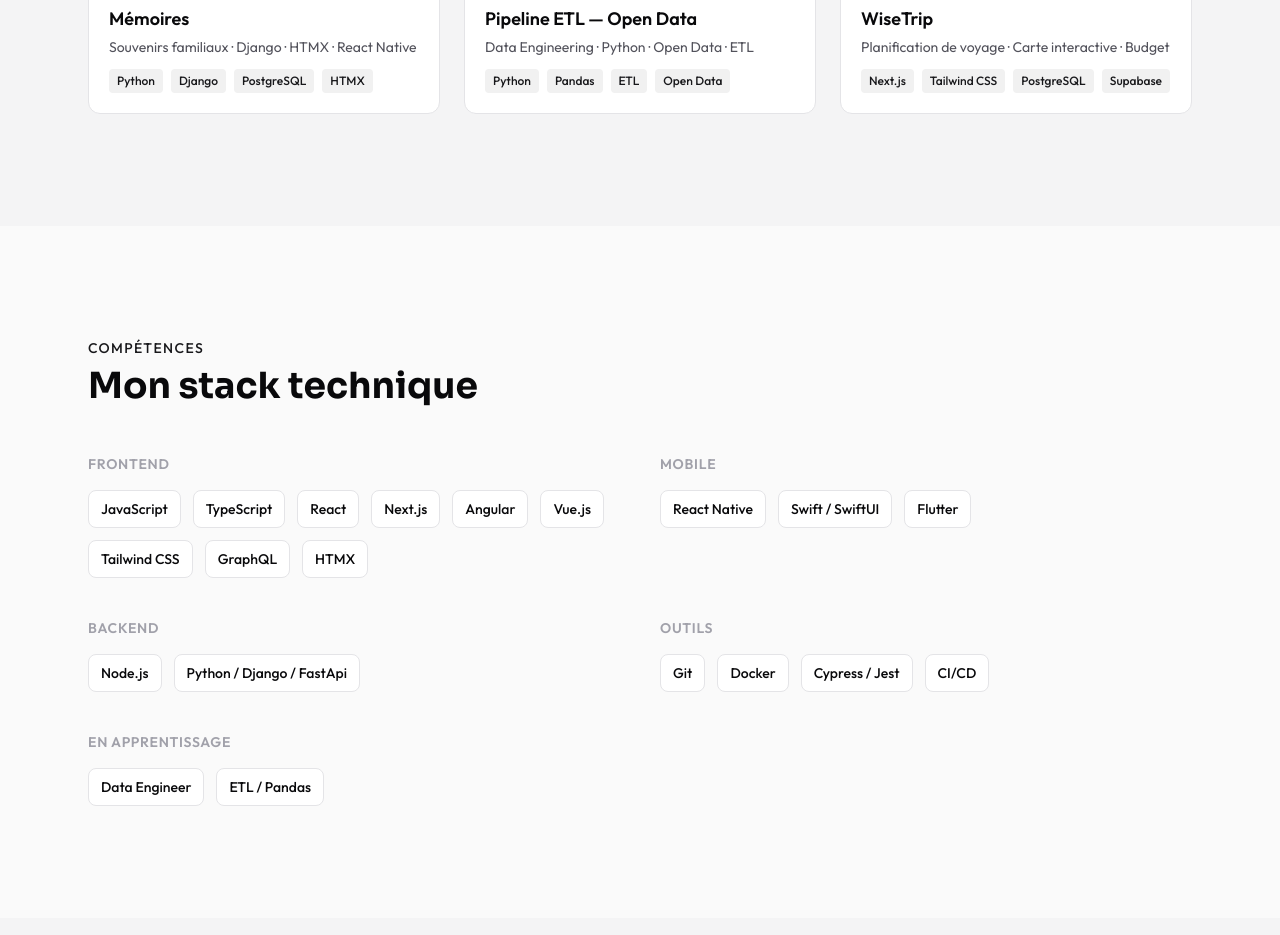
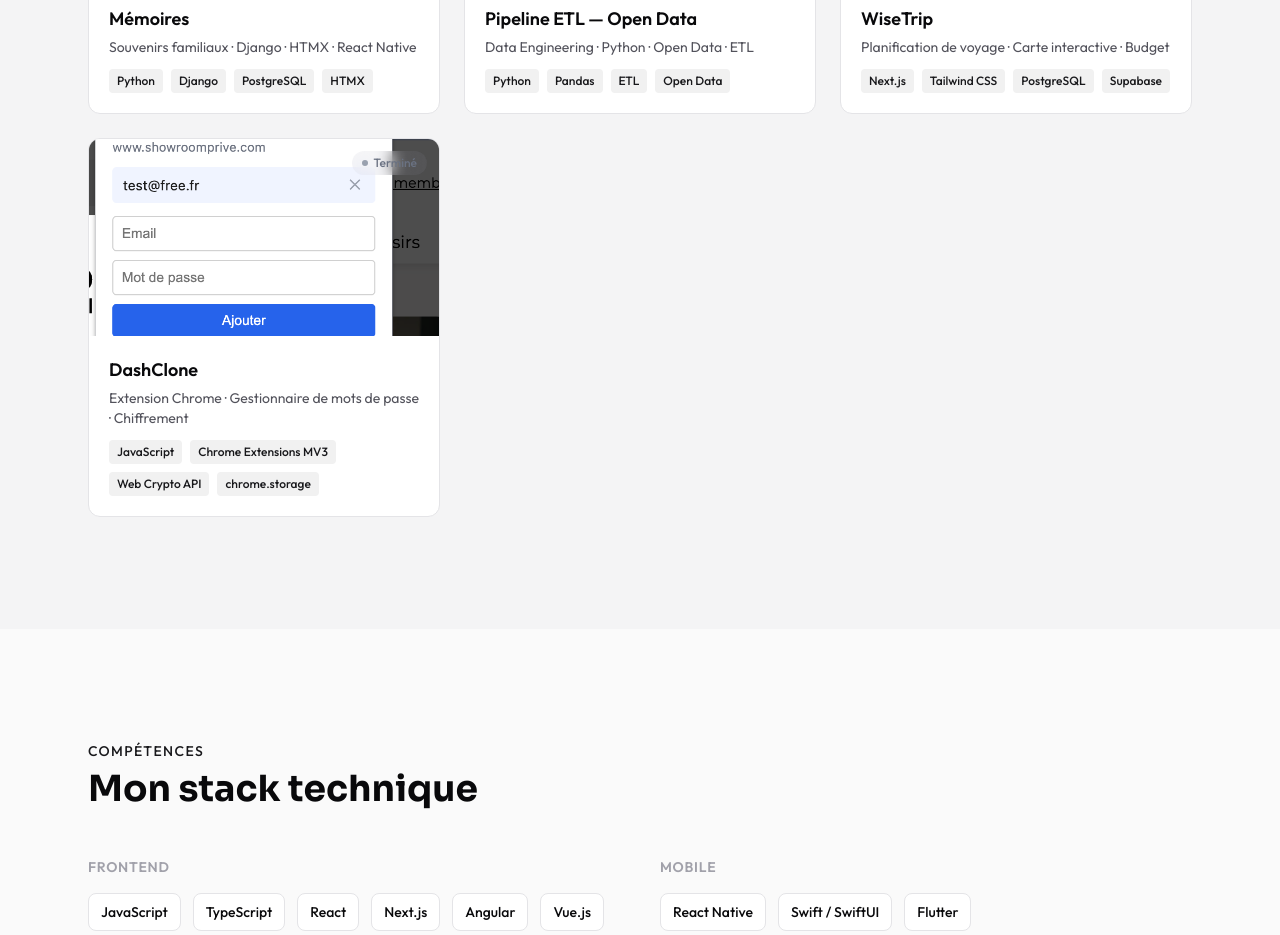
Before and after one commit to mitnick78/chris-portfolio, a Next.js app: page / in a window 1280 px wide. Shown: the part 2160-3095 px from the top of the page. Built offline with nearby package versions, Linux system fonts and the light colour scheme.

Commit message:
Refactor code structure for improved readability and maintainability

```diff
--- a/src/infrastructure/adapters/static-adapter.ts
+++ b/src/infrastructure/adapters/static-adapter.ts
@@ -185,6 +185,37 @@ const PROJECTS: Project[] = [
     status: "production",
     type: "personal",
     demoUrl: "https://wise-tripfr.vercel.app",
+  },
+  {
+    id: "9",
+    slug: "dash-clone",
+    title: "DashClone",
+    description:
+      "Gestionnaire de mots de passe sous forme d'extension Chrome (Manifest V3), inspiré de Dashlane. DashClone détecte automatiquement les champs email et mot de passe sur les pages web, propose les identifiants enregistrés au clic et les remplit — y compris sur les sites React/Vue. Les mots de passe sont chiffrés au repos via la Web Crypto API et protégés par un mot de passe maître.",
+    tagline: "Extension Chrome · Gestionnaire de mots de passe · Chiffrement",
+    stack: [
+      "JavaScript",
+      "Chrome Extensions MV3",
+      "Web Crypto API",
+      "chrome.storage",
+    ],
+    coverImage: "/images/projects/dashclone.png",
+    screenshots: [],
+    highlights: [
+      "Détection automatique des champs email/mot de passe (heuristiques multiples)",
+      "Support des SPA React/Vue via MutationObserver",
+      "Menu de suggestion positionné au focus d'un champ",
+      "Remplissage compatible frameworks (setter natif + dispatch d'événements)",
+      "Chiffrement AES-GCM des mots de passe, dérivation de clé PBKDF2",
+      "Mot de passe maître jamais stocké, clé en mémoire uniquement",
+      "Architecture service worker / content script / popup par messages",
+    ],
+    featured: true,
+    category: "dev",
+    createdAt: "2026-06-29T00:00:00Z",
+    status: "completed",
+    type: "personal",
+    repoUrl: "https://github.com/mitnick78/dashclone",
   },
 ];
 
```
Also changed, not shown: public/images/projects/dashclone.png (added).
